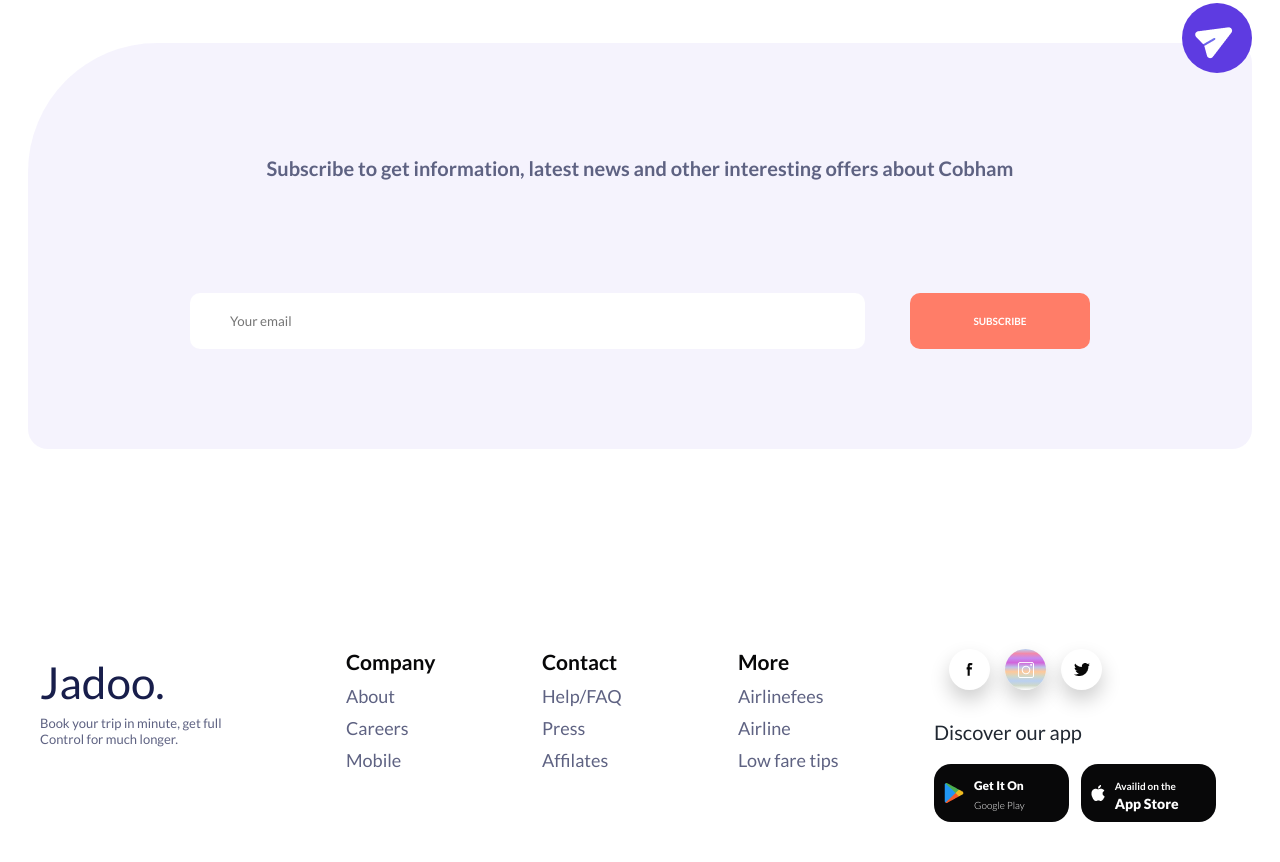
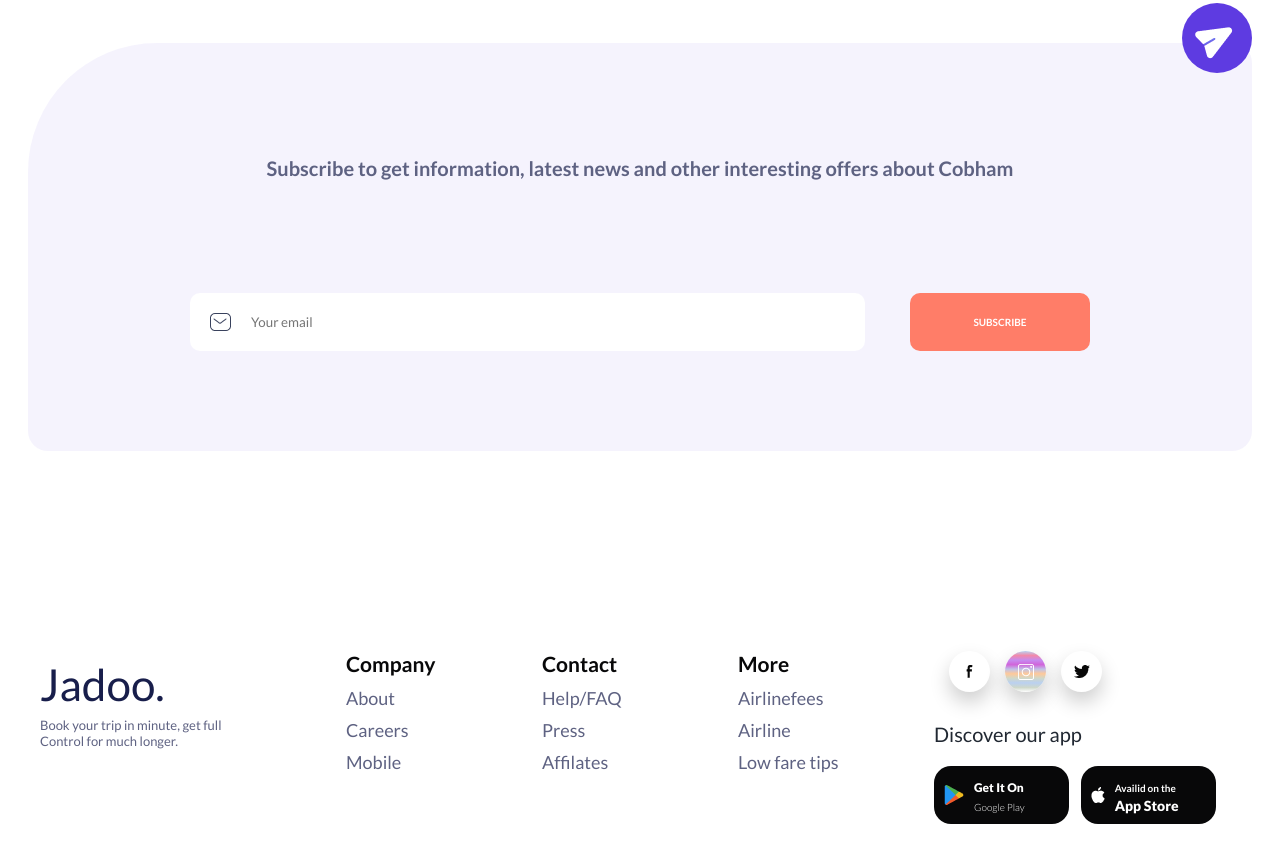
Before and after one commit to HerroBatman/Jadoo, a plain HTML site: page index.html in a window 1280 px wide. Shown: the part 3735-4597 px from the top of the page. Drawn offline with Linux system fonts and the light colour scheme; a web font is replaced by a local one.

Commit message:
hoan thanh

```diff
--- a/index.html
+++ b/index.html
@@ -369,7 +369,7 @@
               interesting offers about Cobham</p>
               <div class="info-email">
                 <form class="input-email">
-                  <img src="./assets/assets/img/Group 46.png" class="icon-send" alt="">
+                  <img src="./assets/img/Group 46.png" class="icon-send" alt="">
                   <input type="text" name="" id="" class="input-send" placeholder="Your email">
                 </form>
                  <button type="submit" class="subcribe-button">SUBSCRIBE</button>
```
